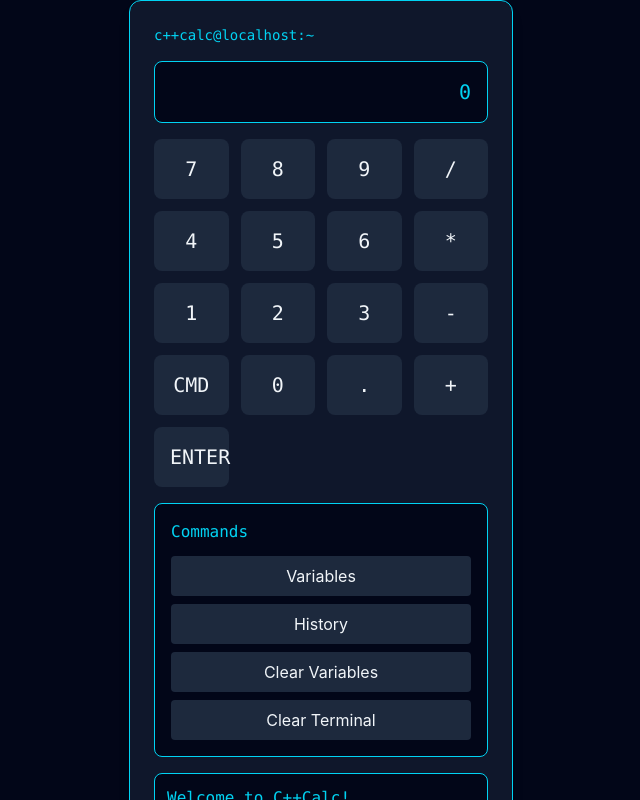
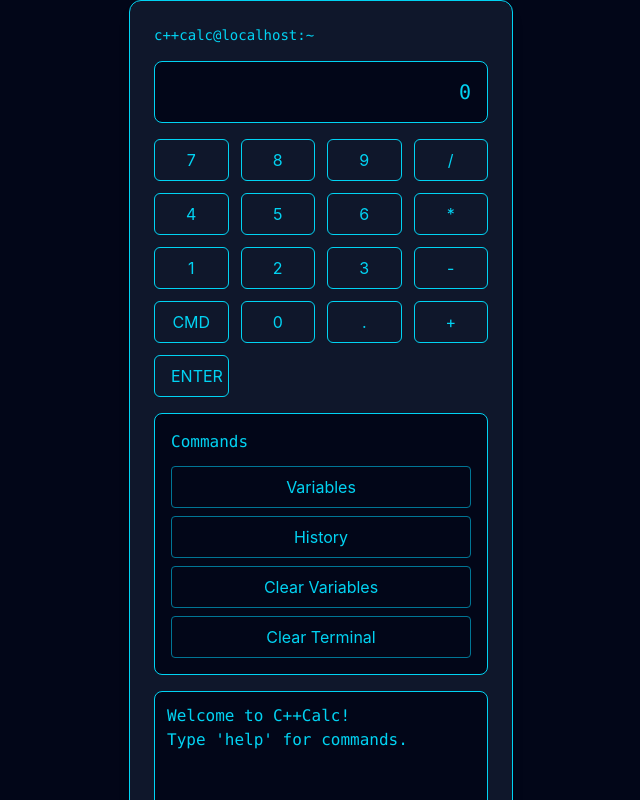
Before and after one commit to glennrobey/CppCalc, a React (Vite) app in the folder frontend/: page / in a window 1280 px wide. Both pictures are taken after a click on the button "CMD". Shown: the top 800 px of the page, without its empty margins (319-959 px from the left). Built offline with nearby package versions, Linux system fonts and the light colour scheme.

Commit message:
add button UI fixes

```diff
--- a/frontend/src/App.tsx
+++ b/frontend/src/App.tsx
@@ -133,6 +133,11 @@ function App() {
         setExpression((prev) => prev + key);
       }
 
+      if (key === "Enter") {
+        event.preventDefault();
+        calculate();
+      }
+
       if (key === "Backspace") {
         setExpression((prev) => prev.slice(0, -1));
       }
@@ -149,8 +154,7 @@ function App() {
     return () => {
       window.removeEventListener("keydown", handleKeyboard);
     };
-  }, []);
-
+  }, [expression]);
   function handleButtonClick(button: string) {
     if (button === "CMD") {
       setShowCommands(!showCommands);
@@ -208,14 +212,20 @@ function App() {
               key={button}
               onClick={() => handleButtonClick(button)}
               className="
-                            rounded-lg
-                            bg-slate-800
-                            p-4
-                            text-xl
-                            font-mono
-                            hover:bg-blue-600
-                            transition
-                            "
+px-4 py-2
+border border-cyan-400
+bg-transparent
+text-cyan-400
+rounded-md
+transition-all duration-100
+hover:bg-cyan-400
+hover:text-slate-950
+hover:shadow-lg
+hover:shadow-cyan-400/40
+hover:-translate-y-1
+active:translate-y-0
+active:shadow-inner
+"
             >
               {button}
             </button>
@@ -238,28 +248,85 @@ function App() {
             <div className="flex flex-col gap-2">
               <button
                 onClick={() => runCommand("vars")}
-                className="rounded bg-slate-800 p-2 hover:bg-blue-600"
+                className="
+rounded
+border border-cyan-700
+bg-transparent
+p-2
+text-cyan-400
+transition-all duration-100
+hover:bg-cyan-400
+hover:text-slate-950
+hover:border-cyan-300
+hover:shadow-lg
+hover:shadow-cyan-400/40
+hover:-translate-y-1
+active:translate-y-0
+active:shadow-intter"
               >
                 Variables
               </button>
 
               <button
                 onClick={() => runCommand("history")}
-                className="rounded bg-slate-800 p-2 hover:bg-blue-600"
+                className="
+rounded
+border border-cyan-700
+bg-transparent
+p-2
+text-cyan-400
+transition-all duration-100
+hover:bg-cyan-400
+hover:text-slate-950
+hover:border-cyan-300
+hover:shadow-lg
+hover:shadow-cyan-400/40
+hover:-translate-y-1
+active:translate-y-0
+active:shadow-intter"
               >
                 History
               </button>
 
               <button
                 onClick={() => runCommand("clear")}
-                className="rounded bg-slate-800 p-2 hover:bg-blue-600"
+                className="
+rounded
+border border-cyan-700
+bg-transparent
+p-2
+text-cyan-400
+transition-all duration-100
+hover:bg-cyan-400
+hover:text-slate-950
+hover:border-cyan-300
+hover:shadow-lg
+hover:shadow-cyan-400/40
+hover:-translate-y-1
+active:translate-y-0
+active:shadow-inner"
               >
                 Clear Variables
               </button>
 
               <button
                 onClick={() => runCommand("cls")}
-                className="rounded bg-slate-800 p-2 hover:bg-blue-600"
+                className="
+rounded
+border border-cyan-700
+bg-transparent
+p-2
+text-cyan-400
+transition-all duration-100
+hover:bg-cyan-400
+hover:text-slate-950
+hover:border-cyan-300
+hover:shadow-lg
+hover:shadow-cyan-400/40
+hover:-translate-y-1
+active:translate-y-0
+active:shadow-inner
+"
               >
                 Clear Terminal
               </button>
```
